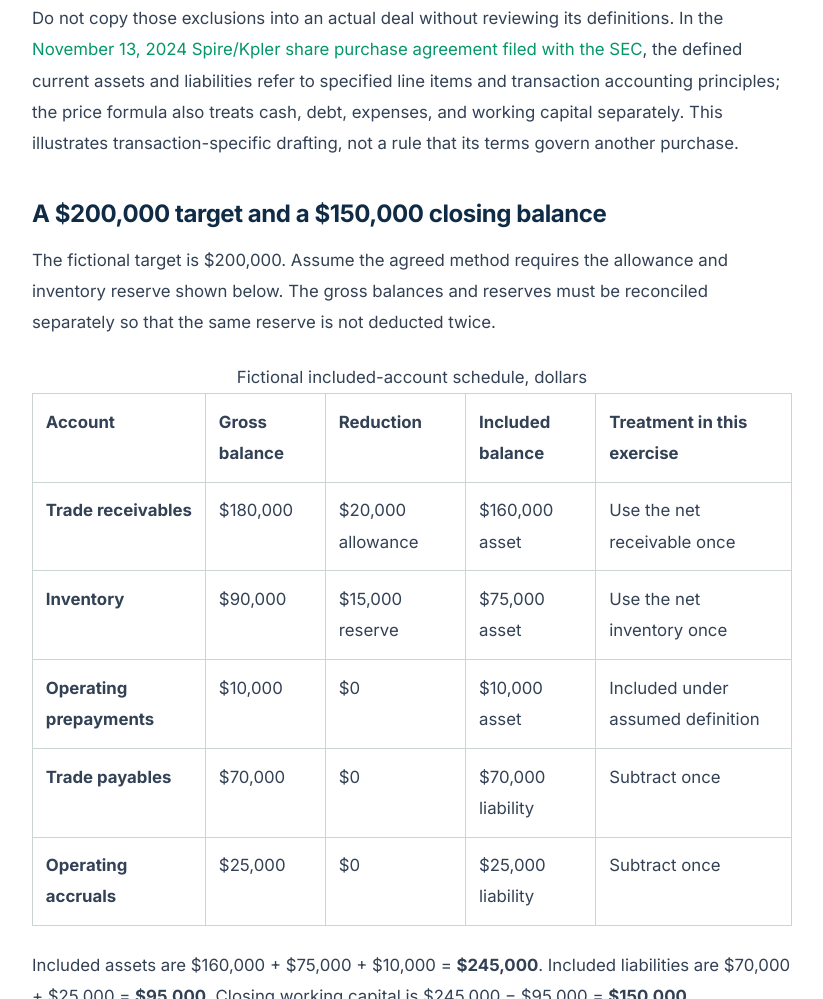
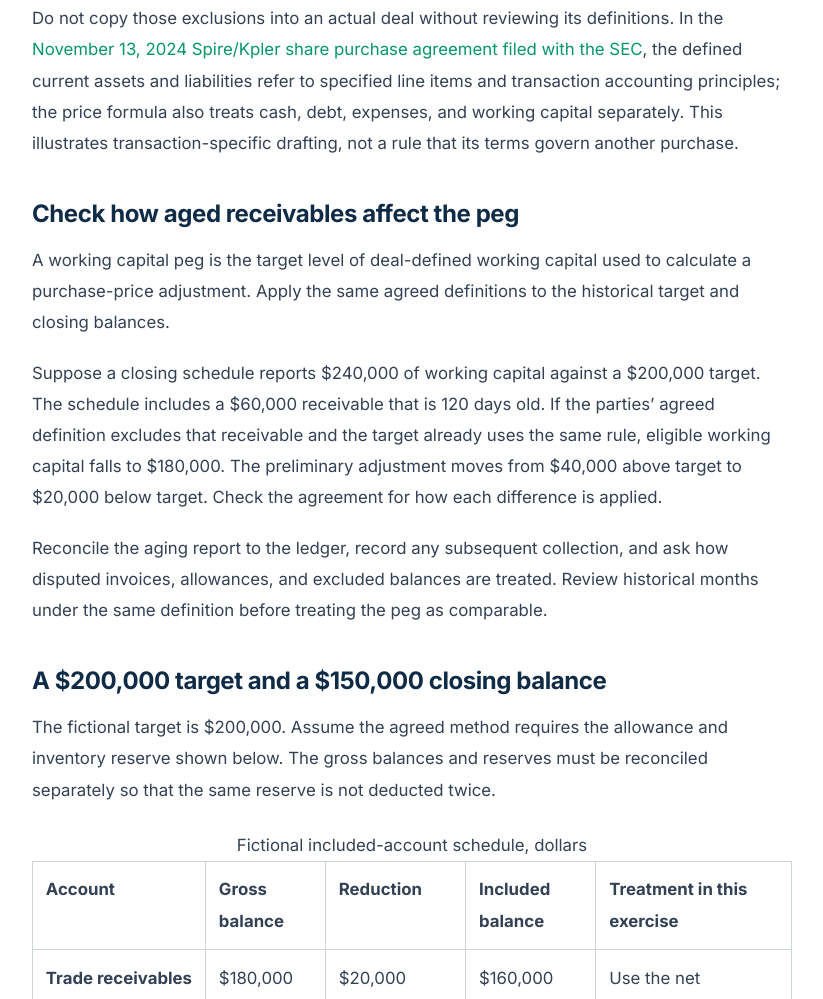
Before and after one commit to drconnorrobertson/creative-acquisitions-book, a plain HTML site: page blog/working-capital-peg-business-acquisition/index.html in a window 1280 px wide. Shown: the part 1521-2520 px from the top of the page, without its empty margins (228-1051 px from the left). Drawn offline with Linux system fonts and the light colour scheme.

Commit message:
Explain the effect of aged receivables on working capital pegs

```diff
--- a/blog/working-capital-peg-business-acquisition/index.html
+++ b/blog/working-capital-peg-business-acquisition/index.html
@@ -39,6 +39,12 @@
 <h2 id="defined-accounts">Define the accounts before calculating the peg</h2>
 <p>For this exercise only, included assets are trade receivables net of a specified allowance, inventory net of a specified reserve, and operating prepayments. Included liabilities are trade payables and operating accruals. Cash, debt, and transaction expenses are excluded from this working-capital calculation and handled separately in the assumed price bridge.</p>
 <p>Do not copy those exclusions into an actual deal without reviewing its definitions. In the <a href="https://www.sec.gov/Archives/edgar/data/1816017/000095017024126293/spir-ex2_1.htm">November 13, 2024 Spire/Kpler share purchase agreement filed with the SEC</a>, the defined current assets and liabilities refer to specified line items and transaction accounting principles; the price formula also treats cash, debt, expenses, and working capital separately. This illustrates transaction-specific drafting, not a rule that its terms govern another purchase.</p>
+<section aria-labelledby="receivables-example">
+<h2 id="receivables-example">Check how aged receivables affect the peg</h2>
+<p>A working capital peg is the target level of deal-defined working capital used to calculate a purchase-price adjustment. Apply the same agreed definitions to the historical target and closing balances.</p>
+<p>Suppose a closing schedule reports $240,000 of working capital against a $200,000 target. The schedule includes a $60,000 receivable that is 120 days old. If the parties’ agreed definition excludes that receivable and the target already uses the same rule, eligible working capital falls to $180,000. The preliminary adjustment moves from $40,000 above target to $20,000 below target. Check the agreement for how each difference is applied.</p>
+<p>Reconcile the aging report to the ledger, record any subsequent collection, and ask how disputed invoices, allowances, and excluded balances are treated. Review historical months under the same definition before treating the peg as comparable.</p>
+</section>
 <h2 id="closing-example">A $200,000 target and a $150,000 closing balance</h2>
 <p>The fictional target is $200,000. Assume the agreed method requires the allowance and inventory reserve shown below. The gross balances and reserves must be reconciled separately so that the same reserve is not deducted twice.</p>
 <div class="capital-table" role="region" aria-label="Fictional closing working-capital reconciliation" tabindex="0"><table><caption>Fictional included-account schedule, dollars</caption><thead><tr><th scope="col">Account</th><th scope="col">Gross balance</th><th scope="col">Reduction</th><th scope="col">Included balance</th><th scope="col">Treatment in this exercise</th></tr></thead><tbody>
```
